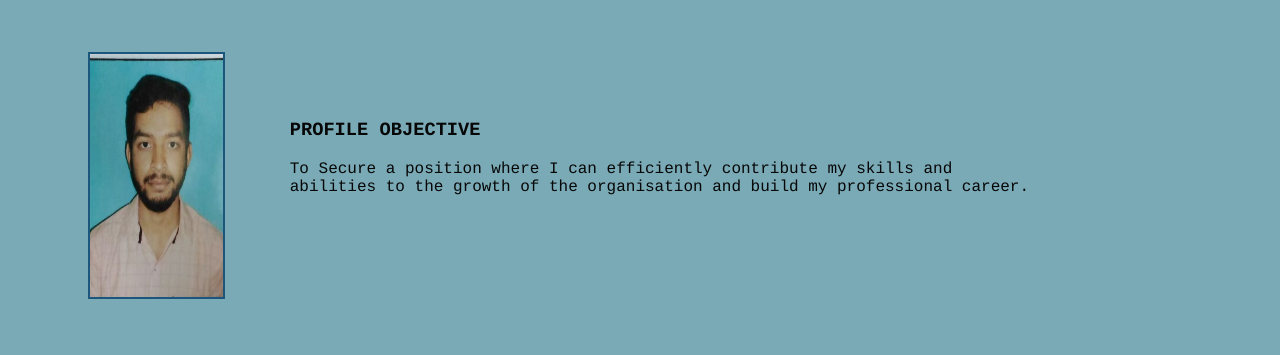
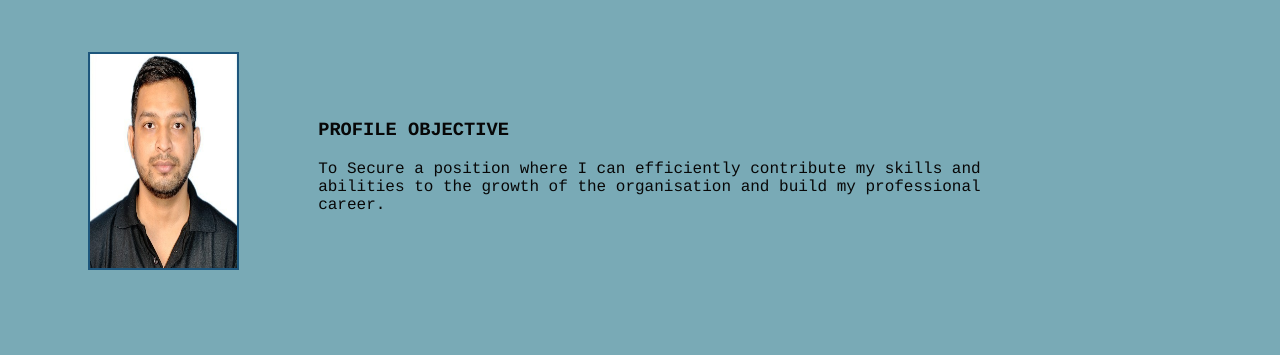
Before and after one commit to Dksri1996/PersonalProfile, a plain HTML site: page index.html in a window 1280 px wide. Shown: the part 667-1022 px from the top of the page. After the commit the page ends 985 px from the top, so only its background shows below. Drawn offline with Linux system fonts and the light colour scheme.

Commit message:
New Photo

```diff
--- a/index.html
+++ b/index.html
@@ -47,7 +47,7 @@
 
         <div class="objective">
             <div class="photo">
-                <img src="image/pic1.jpg" >
+                <img src="image/photo.jpg" >
             </div>
             <div class="content">
                 <h3>
```
